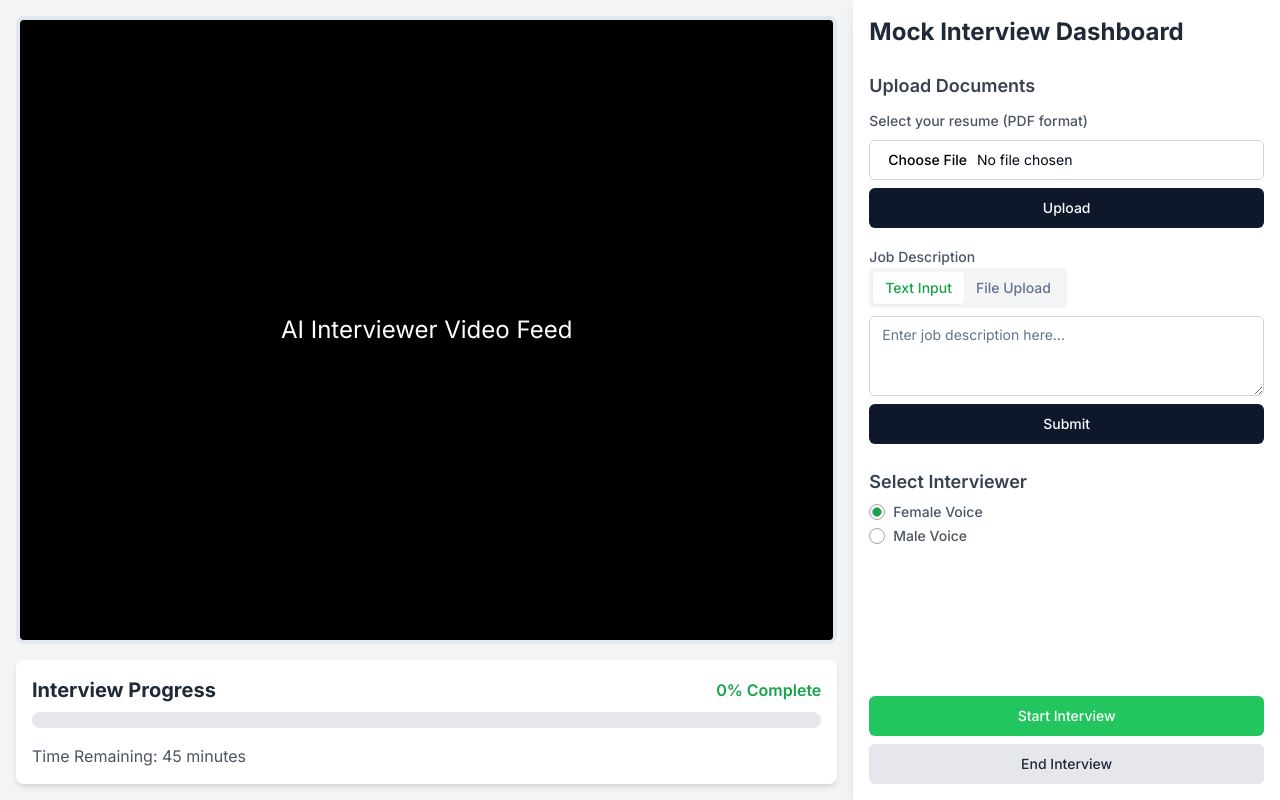
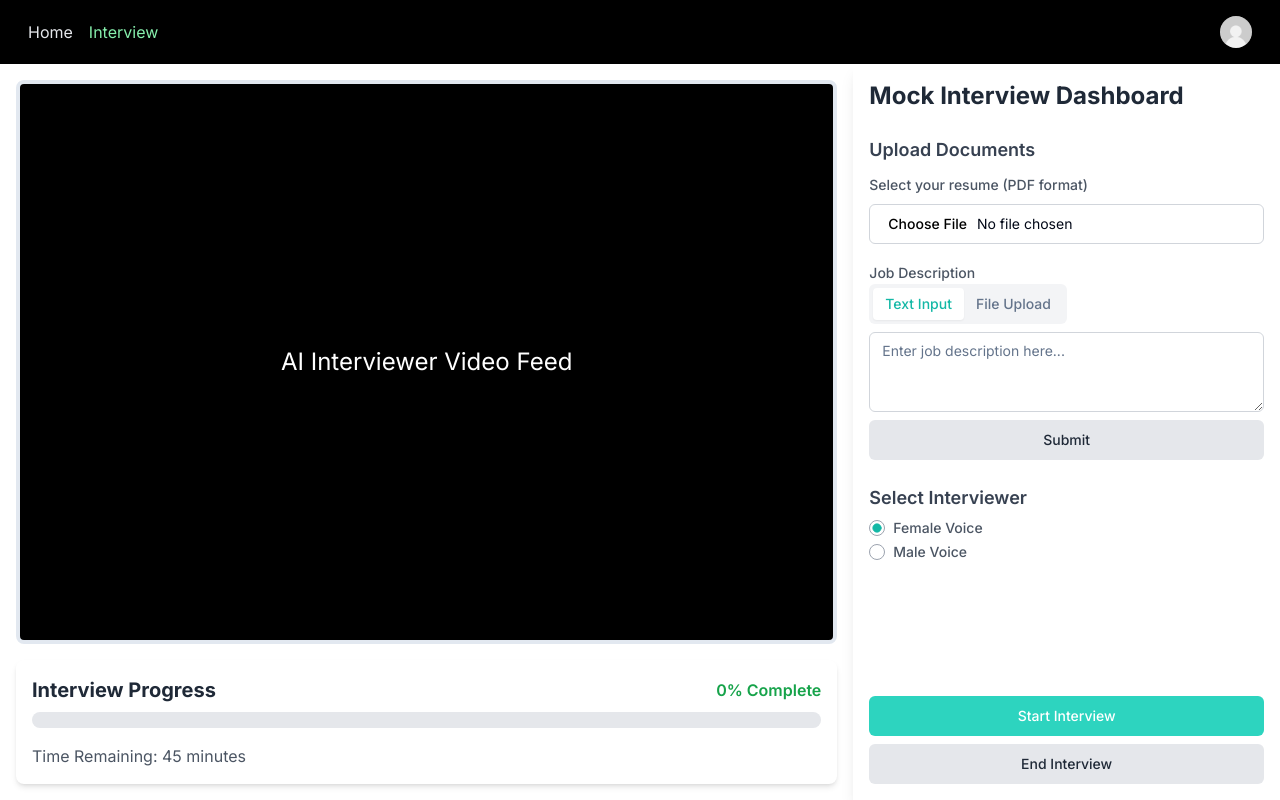
Before and after one commit to julgom/mock_interviewer_voice_agent, a Next.js app: page /interview in a window 1280 px wide. Built offline with nearby package versions, Linux system fonts and the light colour scheme.

Commit message:
Added landing page and nav bar.

```diff
--- a/app/interview/page.js
+++ b/app/interview/page.js
@@ -53,7 +53,7 @@ export default function MockInterviewDashboard() {
   }
 
   return (
-    <div className="flex h-screen bg-gray-100">
+    <div className="flex-1 flex">
       {/* Main content area */}
       <div className="w-2/3 p-4 flex flex-col">
         {/* AI Interviewer video feed */}
@@ -67,7 +67,7 @@ export default function MockInterviewDashboard() {
             <h2 className="text-xl font-bold text-gray-800">Interview Progress</h2>
             <span className="text-green-600 font-semibold">{Math.round(progress)}% Complete</span>
           </div>
-          <Progress value={progress} className="w-full bg-gray-200" indicatorClassName="bg-green-500" />
+          <Progress value={progress} className="w-full bg-gray-200"/>
           <div className="mt-4">
             <span className="text-gray-600">Time Remaining: {Math.max(0, 45 - Math.floor(progress * 45 / 100))} minutes</span>
           </div>
@@ -75,7 +75,7 @@ export default function MockInterviewDashboard() {
       </div>
 
       {/* Sidebar */}
-      <div className="w-1/3 bg-white p-4 flex flex-col shadow-lg">
+      <div className="w-1/3 bg-white p-4 flex flex-col shadow-lg overflow-y-auto">
         <h1 className="text-2xl font-bold mb-6 text-gray-800">Mock Interview Dashboard</h1>
 
         {/* File upload section */}
@@ -89,30 +89,27 @@ export default function MockInterviewDashboard() {
                 type="file"
                 accept=".pdf"
                 onChange={(e) => handleFileChange(e, 'resume')}
-                className="border-gray-300 focus:border-green-500 focus:ring-green-500"
+                className="border-gray-300"
               />
               {resume && (
                 <p className="text-sm text-gray-600 mt-1">
                   Selected file: {resume.name}
                 </p>
               )}
-              <Button className="w-full">
-                Upload
-              </Button>
             </div>
             <div>
               <Label className="text-gray-600">Job Description</Label>
               <Tabs defaultValue="text" className="w-full space-y-2">
                 <TabsList className="bg-gray-100">
-                  <TabsTrigger value="text" className="data-[state=active]:bg-white data-[state=active]:text-green-600">Text Input</TabsTrigger>
-                  <TabsTrigger value="file" className="data-[state=active]:bg-white data-[state=active]:text-green-600">File Upload</TabsTrigger>
+                  <TabsTrigger value="text" className="data-[state=active]:bg-white data-[state=active]:text-teal-500">Text Input</TabsTrigger>
+                  <TabsTrigger value="file" className="data-[state=active]:bg-white data-[state=active]:text-teal-500">File Upload</TabsTrigger>
                 </TabsList>
                 <TabsContent value="text">
                   <Textarea
                     placeholder="Enter job description here..."
                     value={jobDescriptionText}
                     onChange={(e) => setJobDescriptionText(e.target.value)}
-                    className="border-gray-300 focus:border-green-500 focus:ring-green-500"
+                    className="border-gray-300 focus-visible:ring-transparent"
                   />
                 </TabsContent>
                 <TabsContent value="file">
@@ -121,7 +118,7 @@ export default function MockInterviewDashboard() {
                     type="file"
                     accept=".pdf"
                     onChange={(e) => handleFileChange(e, 'jobDescription')}
-                    className="border-gray-300 focus:border-green-500 focus:ring-green-500"
+                    className="border-gray-300"
                   />
                   {jobDescription && (
                     <p className="text-sm text-gray-600 mt-1">
@@ -129,8 +126,8 @@ export default function MockInterviewDashboard() {
                     </p>
                   )}
                 </TabsContent>
-                <Button className="w-full">
-                    Submit
+                <Button className="w-full bg-gray-200 hover:bg-gray-300 text-gray-800">
+                  Submit
                 </Button>
               </Tabs>
             </div>
@@ -142,11 +139,11 @@ export default function MockInterviewDashboard() {
           <h3 className="text-lg font-semibold mb-2 text-gray-700">Select Interviewer</h3>
           <RadioGroup value={persona} onValueChange={setPersona}>
             <div className="flex items-center space-x-2">
-              <RadioGroupItem value="female" id="female" className="border-gray-400 text-green-600" />
+              <RadioGroupItem value="female" id="female" className="border-gray-400 text-teal-500" />
               <Label htmlFor="female" className="text-gray-600">Female Voice</Label>
             </div>
             <div className="flex items-center space-x-2">
-              <RadioGroupItem value="male" id="male" className="border-gray-400 text-green-600" />
+              <RadioGroupItem value="male" id="male" className="border-gray-400 text-teal-500" />
               <Label htmlFor="male" className="text-gray-600">Male Voice</Label>
             </div>
           </RadioGroup>
@@ -155,7 +152,7 @@ export default function MockInterviewDashboard() {
         {/* Interview controls */}
         <div className="mt-auto space-y-2">
           <Button
-            className="w-full bg-green-500 hover:bg-green-600 text-white transition-colors duration-200 ease-in-out transform hover:scale-100 active:scale-95 cursor-pointer"
+            className="w-full bg-teal-400 hover:bg-teal-500 text-white transition-colors duration-200 ease-in-out transform hover:scale-100 active:scale-95 cursor-pointer"
             onClick={startInterview}
             //disabled={!resume || (!jobDescription && !jobDescriptionText) || interviewStarted}
           >
@@ -171,5 +168,5 @@ export default function MockInterviewDashboard() {
         </div>
       </div>
     </div>
-  )
+  );
 }
--- a/app/layout.js
+++ b/app/layout.js
@@ -1,5 +1,6 @@
 import { Inter } from "next/font/google";
 import "./globals.css";
+import Navbar from "../components/custom/Navbar";
 
 const inter = Inter({ subsets: ["latin"] });
 
@@ -10,8 +11,13 @@ export const metadata = {
 
 export default function RootLayout({ children }) {
   return (
-    <html lang="en">
-      <body className={inter.className}>{children}</body>
+    <html lang="en" className="h-full">
+      <body className={`${inter.className} flex flex-col min-h-screen`}>
+        <Navbar />
+        <main className="flex-1 flex flex-col">
+          {children}
+        </main>
+      </body>
     </html>
   );
 }
--- a/app/page.js
+++ b/app/page.js
@@ -1,102 +1,28 @@
-'use client'
+import { Button } from "@/components/ui/button"
+import { ArrowRight } from "lucide-react"
 
-import { useState, useEffect } from 'react'
-import Image from 'next/image'
-import { Button } from "@/components/ui/button"
-import { Input } from "@/components/ui/input"
-import { Label } from "@/components/ui/label"
-
-export default function InterviewInterface() {
-  const [file, setFile] = useState(null)
-  const [currentDate, setCurrentDate] = useState("");
-  const [currentTime, setCurrentTime] = useState("");
-
-  useEffect(() => {
-    // Update the date and time only on the client side
-    const updateDateTime = () => {
-      setCurrentDate(new Date().toLocaleDateString());
-      setCurrentTime(new Date().toLocaleTimeString());
-    };
-
-    updateDateTime(); // Set initial values
-    const intervalId = setInterval(updateDateTime, 1000); // Update every second
-
-    // Clear interval on component unmount
-    return () => clearInterval(intervalId);
-  }, []);
-
-  const handleFileChange = (event) => {
-    const selectedFile = event.target.files[0];
-    setFile(selectedFile);
-  };
-
+export default function Component() {
   return (
-    <div className="flex h-screen bg-gray-100">
-      {/* Applicant's video feed */}
-      <div className="w-2/3 p-4">
-        <div className="bg-black h-full rounded-lg flex items-center justify-center">
-          <span className="text-white text-2xl">Applicant's Video Feed</span>
-        </div>
-      </div>
-
-      {/* Sidebar */}
-      <div className="w-1/3 bg-white p-4 flex flex-col">
-        {/* Interviewer's avatar */}
-        <div className="mb-6 flex items-center">
-          <div className="w-16 h-16 rounded-full bg-gray-300 mr-4 overflow-hidden">
-            <Image
-              src=""
-              alt="Interviewer Avatar"
-              width={64}
-              height={64}
-            />
-          </div>
-          <div>
-            <h2 className="text-xl font-bold">Interviewer Name</h2>
-            <p className="text-gray-600">Position</p>
-          </div>
-        </div>
-
-        {/* Resume upload section */}
-        <div className="mb-6">
-          <h3 className="text-lg font-semibold mb-2">Upload Resume</h3>
-          <div className="space-y-2">
-            <Label htmlFor="resume">Select your resume (PDF format)</Label>
-            <Input
-              id="resume"
-              type="file"
-              accept=".pdf"
-              onChange={handleFileChange}
-            />
-            {file && (
-              <p className="text-sm text-gray-600">
-                Selected file: {file.name}
+    <div className="flex-1 flex items-center justify-center">
+      <section className="w-full">
+        <div className="container px-4 md:px-6">
+          <div className="flex flex-col items-center space-y-4 text-center">
+            <div className="space-y-2">
+              <h1 className="text-3xl font-bold tracking-tighter sm:text-4xl md:text-5xl lg:text-6xl/none">
+                Welcome to<br/>
+                Career Development
+              </h1>
+              <p className="mx-auto max-w-[700px] text-gray-500 md:text-xl dark:text-gray-400">
+                Exercise the skills you need to land the job.
               </p>
-            )}
-            <Button className="w-full">
-              Upload Resume
+            </div>
+            <Button className="inline-flex h-9 items-center justify-center rounded-md bg-gray-900 px-4 py-2 text-sm font-medium text-gray-50 shadow transition-colors hover:bg-gray-900/90 focus-visible:outline-none focus-visible:ring-1 focus-visible:ring-gray-950 disabled:pointer-events-none disabled:opacity-50 dark:bg-gray-50 dark:text-gray-900 dark:hover:bg-gray-50/90 dark:focus-visible:ring-gray-300">
+              Sign in
+              <ArrowRight className="ml-2 h-4 w-4" />
             </Button>
           </div>
         </div>
-
-        {/* Additional interview information */}
-        <div className="flex-grow">
-          <h3 className="text-lg font-semibold mb-2">Interview Details</h3>
-          <p className="text-gray-600 mb-1">Date: {currentDate}</p>
-          <p className="text-gray-600 mb-1">Time: {currentTime}</p>
-          <p className="text-gray-600">Position: Software Developer</p>
-        </div>
-
-        {/* Interview controls */}
-        <div className="mt-auto">
-          <Button className="w-full mb-2" variant="outline">
-            End Interview
-          </Button>
-          <Button className="w-full">
-            Start Interview
-          </Button>
-        </div>
-      </div>
+      </section>
     </div>
   )
 }
--- /dev/null
+++ b/components/custom/Navbar.js
@@ -0,0 +1,87 @@
+'use client'
+
+import { useState, useEffect, useRef } from 'react'
+import Link from 'next/link'
+import { usePathname } from 'next/navigation'
+import { User, LogOut } from 'lucide-react'
+
+export default function Navbar() {
+  const [isProfileOpen, setIsProfileOpen] = useState(false)
+  const profileMenuRef = useRef(null)
+  const pathname = usePathname()
+
+  const toggleProfile = () => setIsProfileOpen(!isProfileOpen)
+
+  // Close the dropdown if a click happens outside of it
+  useEffect(() => {
+    const handleClickOutside = (event) => {
+      if (profileMenuRef.current && !profileMenuRef.current.contains(event.target)) {
+        setIsProfileOpen(false)
+      }
+    }
+
+    document.addEventListener('mousedown', handleClickOutside)
+    return () => {
+      document.removeEventListener('mousedown', handleClickOutside)
+    }
+  }, [])
+
+  return (
+    <nav className="bg-black text-gray-200 p-4">
+      <div className="px-3 mx-auto flex justify-between items-center">
+        <div className="flex space-x-4">
+          <Link
+            href="/"
+            className={`flex items-center space-x-2 transition-colors ${pathname === '/' ? '' : 'hover:text-gray-300'}`}
+          >
+            <span>Home</span>
+          </Link>
+          <Link
+            href="/interview"
+            className={`flex items-center space-x-2 transition-colors ${pathname === '/interview' ? 'text-green-300' : 'hover:text-gray-300'}`}
+          >
+            <span>Interview</span>
+          </Link>
+        </div>
+        <div className="relative" ref={profileMenuRef}>
+          <button
+            onClick={toggleProfile}
+            className="flex items-center space-x-2 focus:outline-none"
+          >
+            <img
+              src="/images/default_user_image.jpg?height=32&width=32"
+              alt="User profile"
+              className="w-8 h-8 rounded-full border-0 border-green-400"
+            />
+            <span className="sr-only">Open user menu</span>
+          </button>
+          {isProfileOpen && (
+            <div className="absolute right-0 mt-2 w-48 bg-gray-800 rounded-md shadow-lg py-1 z-10">
+              <Link
+                href="/profile"
+                className="block px-4 py-2 text-sm text-gray-300 hover:bg-gray-700 hover:text-green-300"
+              >
+                <div className="flex items-center space-x-2">
+                  <User size={16} />
+                  <span>Profile</span>
+                </div>
+              </Link>
+              <button
+                className="w-full text-left block px-4 py-2 text-sm text-gray-300 hover:bg-gray-700 hover:text-green-300"
+                onClick={() => {
+                  // Add your sign out logic here
+                  console.log('Sign out clicked')
+                }}
+              >
+                <div className="flex items-center space-x-2">
+                  <LogOut size={16} />
+                  <span>Sign out</span>
+                </div>
+              </button>
+            </div>
+          )}
+        </div>
+      </div>
+    </nav>
+  )
+}
```
Also changed, not shown: app/globals.css (line endings or trailing spaces), public/images/default_user_image.jpg (added).
